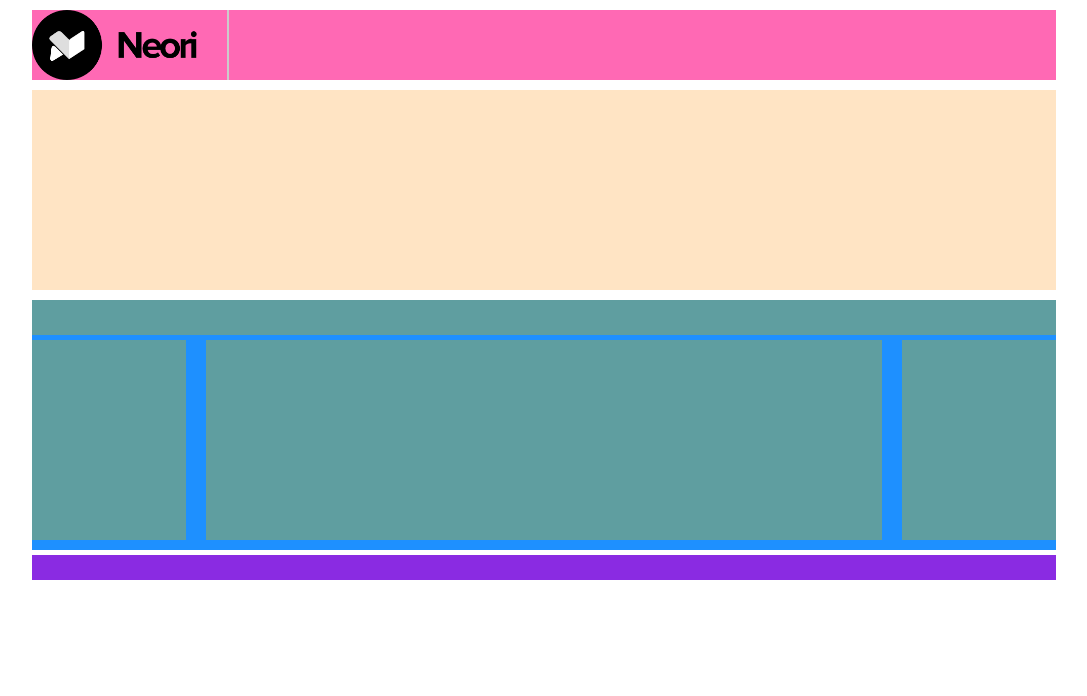
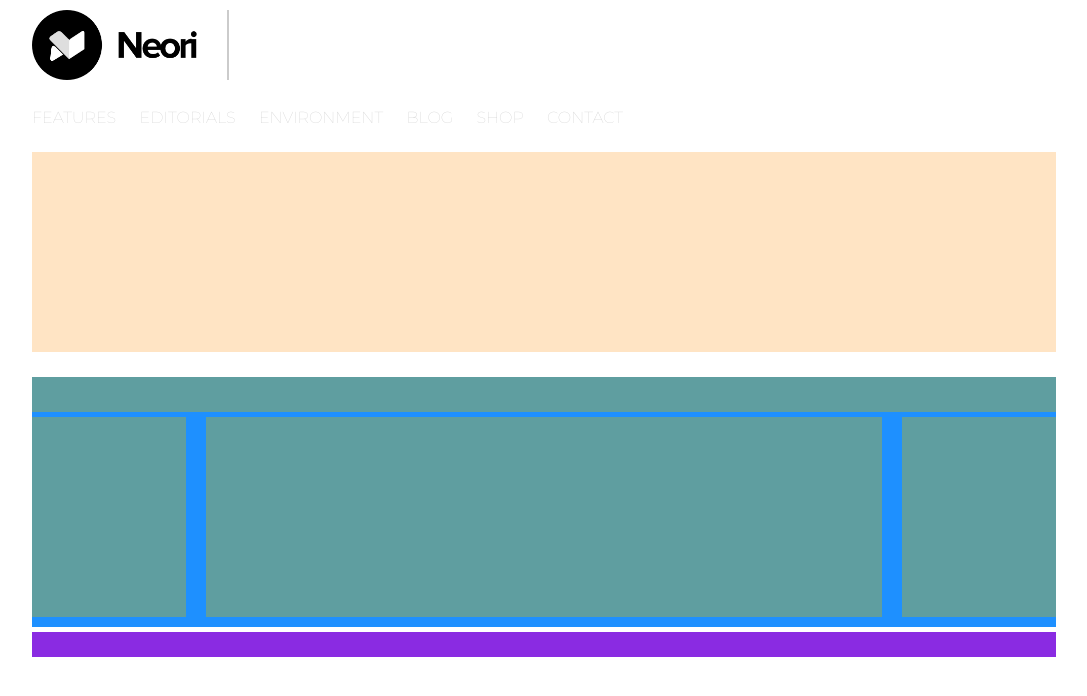
Before and after one commit to cenny1988/htmlcss-wp, a plain HTML site: page index.html in a window 1280 px wide. Shown: the whole page, without its empty margins (96-1183 px from the left). Drawn offline with Linux system fonts and the light colour scheme.

Commit message:
css navbar completa

```diff
--- a/css/style.css
+++ b/css/style.css
@@ -27,23 +27,30 @@ body{
 }
 
 /* header */
-.head-navbar{
-
-    /* impo debug */
-    height: 70px;
-    background-color: hotpink;
-}
 #logo img{
     height: 70px;
     width: auto;
     padding-right: 30px;
     border-right: 2px solid #cbcbcb;
 }
+#main-menu{
+    margin-top: 25px;
+}
+#main-menu li{
+    display: inline-block;
+}
+#main-menu a{
+    text-decoration: none;
+    color: #cbcbcb;
+    font-size: 16px;
+    font-weight: 100;
+    margin-right: 20px;
+}
 
 
 /* section jambotron */
 #jambotron{
-    margin: 10px 0;
+    margin: 25px 0;
     /* impo debug */
     height: 200px;
     background-color: bisque;
--- a/index.html
+++ b/index.html
@@ -14,11 +14,21 @@
     <!-- div per centratura principale pagina -->
     <div class="center">
         <!-- header -->
-        <header class="head-navbar">
+        <header>
+            <!-- div con logo -->
             <div id="logo">
                 <img src="img/logo.png" alt="logo">
             </div>
-            <nav>
+            <!-- main menu -->
+            <nav id="main-menu">
+                <ul>
+                    <li><a href="#">FEATURES</a></li>
+                    <li><a href="#">EDITORIALS</a></li>
+                    <li><a href="#">ENVIRONMENT</a></li>
+                    <li><a href="#">BLOG</a></li>
+                    <li><a href="#">SHOP</a></li>
+                    <li><a href="#">CONTACT</a></li>
+                </ul>
 
             </nav>
         </header>
```
